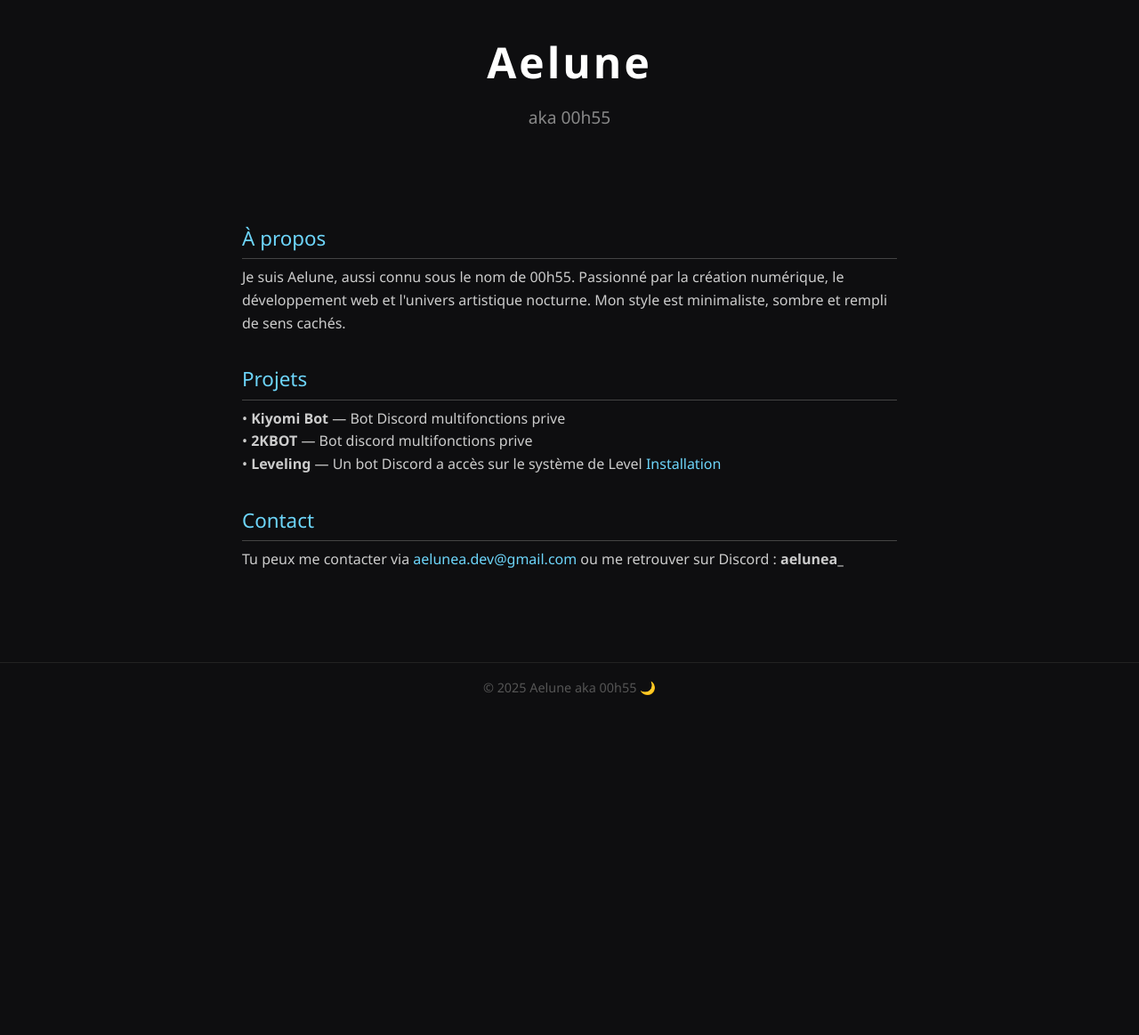
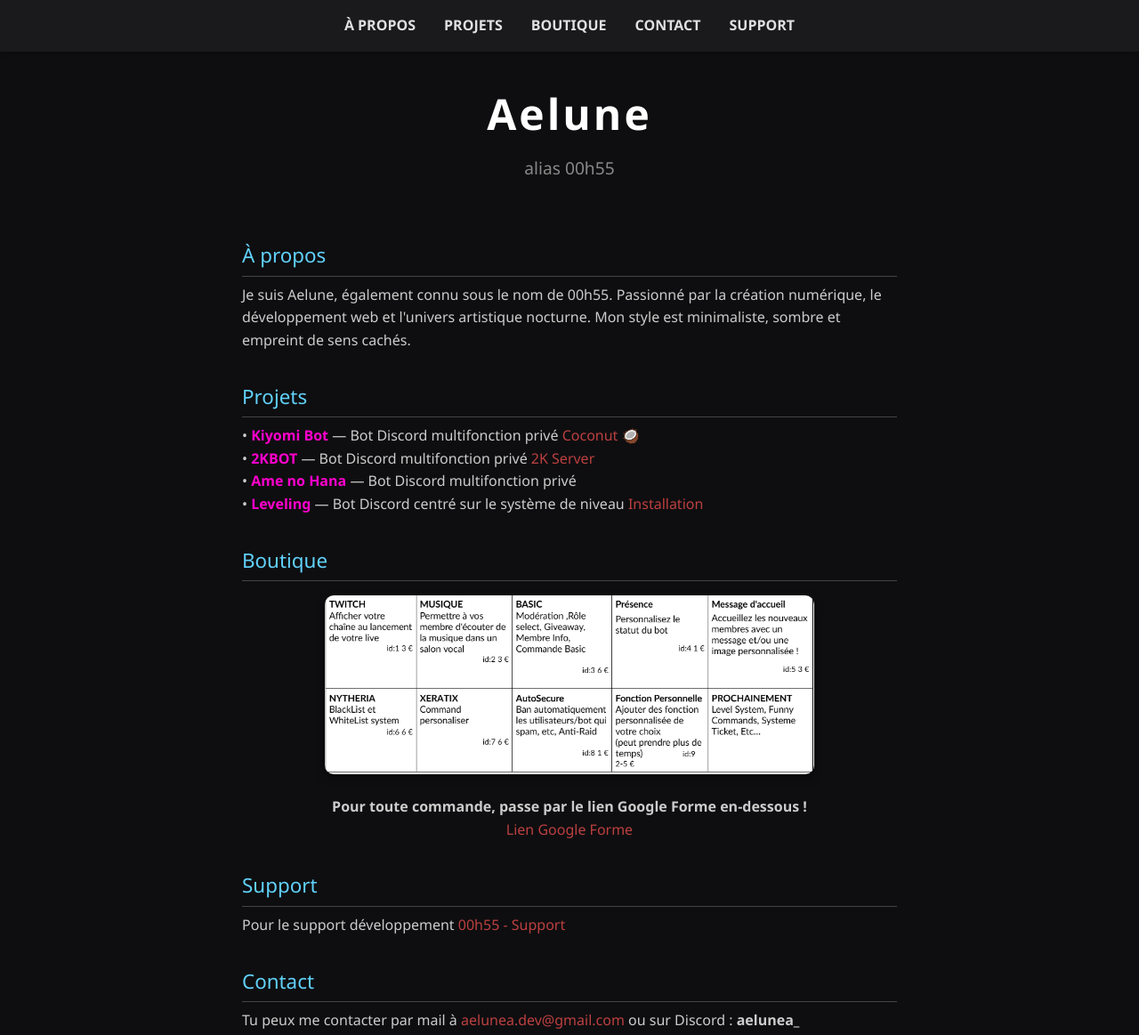
Before and after one commit to 00h55/portfolio, a plain HTML site: page index.html in a window 1280 px wide. Shown: the top 1163 px of the page at 89% size. Before the commit the page ends 800 px from the top, so only its background shows below. Drawn offline with Linux system fonts and the light colour scheme.

Commit message:
UPDATE for index.html, ADD style.css

```diff
--- a/index.html
+++ b/index.html
@@ -1,117 +1,71 @@
 <!DOCTYPE html>
 <html lang="fr">
-  <link rel="shortcut icon" href="image.png"image/x-icon">
 <head>
-  <meta charset="UTF-8">
-  <meta name="viewport" content="width=device-width, initial-scale=1">
+  <meta charset="UTF-8" />
+  <meta name="viewport" content="width=device-width, initial-scale=1" />
   <title>Aelune — 00h55</title>
-  <style>
-    /* Global Reset */
-    * {
-      margin: 0;
-      padding: 0;
-      box-sizing: border-box;
-    }
-
-    body {
-      font-family: 'Segoe UI', sans-serif;
-      background-color: #0e0e10;
-      color: #e0e0e0;
-      line-height: 1.6;
-      min-height: 100vh;
-      display: flex;
-      flex-direction: column;
-      justify-content: space-between;
-    }
-
-    header {
-      padding: 2rem;
-      text-align: center;
-    }
-
-    h1 {
-      font-size: 3rem;
-      color: #ffffff;
-      letter-spacing: 3px;
-    }
-
-    h2 {
-      font-size: 1.2rem;
-      font-weight: 400;
-      color: #888;
-      margin-top: 0.5rem;
-    }
-
-    main {
-      padding: 2rem;
-      max-width: 800px;
-      margin: 0 auto;
-    }
-
-    section {
-      margin-bottom: 2rem;
-    }
-
-    .section-title {
-      color: #6dd5fa;
-      margin-bottom: 0.5rem;
-      font-size: 1.4rem;
-      border-bottom: 1px solid #444;
-      padding-bottom: 0.3rem;
-    }
-
-    p {
-      color: #ccc;
-      margin-top: 0.5rem;
-    }
-
-    footer {
-      text-align: center;
-      padding: 1rem;
-      color: #555;
-      font-size: 0.9rem;
-      border-top: 1px solid #222;
-    }
-
-    a {
-      color: #6dd5fa;
-      text-decoration: none;
-    }
-
-    a:hover {
-      text-decoration: underline;
-    }
-  </style>
+  <link rel="shortcut icon" href="image.png" type="image/x-icon" />
+  <link rel="stylesheet" href="style.css" />
 </head>
 <body>
+  <nav>
+    <ul>
+      <li><a href="#about">À propos</a></li>
+      <li><a href="#projects">Projets</a></li>
+      <li><a href="#shop">Boutique</a></li>
+      <li><a href="#contact">Contact</a></li>
+      <li><a href="#support">Support</a></li>
+    </ul>
+  </nav>
+
   <header>
     <h1>Aelune</h1>
-    <h2>aka 00h55</h2>
+    <h2>alias 00h55</h2>
   </header>
 
   <main>
-    <section>
+    <section id="about">
       <div class="section-title">À propos</div>
-      <p>Je suis Aelune, aussi connu sous le nom de 00h55. Passionné par la création numérique, le développement web et l'univers artistique nocturne. Mon style est minimaliste, sombre et rempli de sens cachés.</p>
+      <p>Je suis Aelune, également connu sous le nom de 00h55. Passionné par la création numérique, le développement web et l'univers artistique nocturne. Mon style est minimaliste, sombre et empreint de sens cachés.</p>
     </section>
 
-    <section>
+    <section id="projects">
       <div class="section-title">Projets</div>
       <p>
-         • <strong>Kiyomi Bot</strong> — Bot Discord multifonctions prive<br>
-         • <strong>2KBOT </strong> — Bot discord multifonctions prive<br>
-         • <strong>Leveling</strong> — Un bot Discord a accès sur le système de Level <a href="https://discord.com/oauth2/authorize?client_id=1369636711256166420">Installation</a><br>
+        • <strong class="KIB">Kiyomi Bot</strong> — Bot Discord multifonction privé <a href="https://discord.gg/kYUfE9scKA">Coconut 🥥</a><br />
+        • <strong class="TKB">2KBOT</strong> — Bot Discord multifonction privé <a href="https://discord.gg/XUcgqA4ZFz">2K Server</a><br/>
+        • <strong class="ANH">Ame no Hana</strong> — Bot Discord multifonction privé<br/>
+        • <strong class="LVL">Leveling</strong> — Bot Discord centré sur le système de niveau <a href="https://discord.com/oauth2/authorize?client_id=1369636711256166420">Installation</a>
       </p>
     </section>
 
-    <section>
+    <section id="shop">
+      <div class="section-title">Boutique</div>
+      <div class="product">
+        <img src="carte.png" alt="Carte de commande" />
+        <p><strong>Pour toute commande, passe par le lien Google Forme en-dessous !</strong><br />
+          <a href="https://forms.gle/V9HJbu9CbkdjY1UEA">Lien Google Forme</a>
+        </p>
+      </div>
+    </section>
+
+
+
+    <section id="support">
+      <div class="section-title">Support</div>
+      <!-- <p>Si tu souhaites soutenir mon travail, tu peux le faire via <a href="https://ko-fi.com/aelune">Ko-fi</a>. Chaque contribution m'aide à continuer mes projets et à créer du contenu de qualité.</p> -->
+
+      <p>Pour le support développement <a href="https://discord.gg/4ER8kTEGqD">00h55 - Support</a></p>
+    </section>
+
+    <section id="contact">
       <div class="section-title">Contact</div>
-      <p>Tu peux me contacter via <a href="mailto:aelunea.dev@gmail.com">aelunea.dev@gmail.com</a> ou me retrouver sur Discord : <strong>aelunea_</strong></p>
+      <p>Tu peux me contacter par mail à <a href="mailto:aelunea.dev@gmail.com">aelunea.dev@gmail.com</a> ou sur Discord : <strong>aelunea_</strong></p>
     </section>
   </main>
 
   <footer>
-    © 2025 Aelune aka 00h55 🌙
+    © 2025 Aelune alias 00h55 🌙
   </footer>
 </body>
 </html>
--- /dev/null
+++ b/style.css
@@ -0,0 +1,153 @@
+* {
+    margin: 0;
+    padding: 0;
+    box-sizing: border-box;
+  }
+
+  body {
+    font-family: 'Segoe UI', sans-serif;
+    background-color: #0e0e10;
+    color: #e0e0e0;
+    line-height: 1.6;
+    min-height: 100vh;
+    display: flex;
+    flex-direction: column;
+    justify-content: space-between;
+  }
+
+  nav {
+    background-color: #1a1a1d;
+    padding: 1rem 2rem;
+    box-shadow: 0 2px 5px rgba(0, 0, 0, 0.2);
+  }
+
+  nav ul {
+    list-style: none;
+    display: flex;
+    justify-content: center;
+    gap: 2rem;
+  }
+
+  nav ul li a {
+    color: #e0e0e0;
+    font-size: 1rem;
+    text-transform: uppercase;
+    font-weight: bold;
+    text-decoration: none;
+    transition: color 0.3s ease;
+    position: relative;
+  }
+
+  nav ul li a:hover {
+    color: #6dd5fa;
+  }
+
+  /* Highlight effect */
+  .highlight {
+    animation: flash 0.1s ease;
+  }
+
+  @keyframes flash {
+    0% {
+      background-color: #6dd5fa;
+      color: #0e0e10;
+    }
+    100% {
+      background-color: transparent;
+      color: #e0e0e0;
+    }
+  }
+
+  header {
+    padding: 2rem;
+    text-align: center;
+  }
+
+  h1 {
+    font-size: 3rem;
+    color: #ffffff;
+    letter-spacing: 3px;
+  }
+
+  h2 {
+    font-size: 1.2rem;
+    font-weight: 400;
+    color: #888;
+    margin-top: 0.5rem;
+  }
+
+  main {
+    padding: 2rem;
+    max-width: 800px;
+    margin: 0 auto;
+  }
+
+  section {
+    margin-bottom: 2rem;
+  }
+
+  .section-title {
+    color: #61d1fa;
+    margin-bottom: 0.5rem;
+    font-size: 1.4rem;
+    border-bottom: 1px solid #444;
+    padding-bottom: 0.3rem;
+  }
+
+  p {
+    color: #ccc;
+    margin-top: 0.5rem;
+  }
+
+  .product {
+    display: flex;
+    flex-direction: column;
+    align-items: center;
+    text-align: center;
+    margin-top: 1rem;
+  }
+
+  .product img {
+    max-width: 300%;
+    width: 550px;
+    height: auto;
+    object-fit: cover;
+    border-radius: 10px;
+    margin-bottom: 1rem;
+    box-shadow: 0 4px 10px rgba(0, 0, 0, 0.5);
+  }
+
+  footer {
+    text-align: center;
+    padding: 1rem;
+    color: #555;
+    font-size: 0.9rem;
+    border-top: 1px solid #222;
+  }
+
+  a {
+    color: #bc4040;
+    text-decoration: none;
+  }
+
+  a:hover {
+    color: #c584fd;
+    text-decoration: underline;
+    font-style: italic;
+  }
+  .KIB{
+    color: #ff00cc;
+    text-decoration: none;
+  }
+  .TKB{
+    color: #ff00cc;
+    text-decoration: none;
+  }
+  .ANH{
+    color: #ff00cc;
+    text-decoration: none;
+  }
+  .LVL{
+    color: #ff00cc;
+    text-decoration: none;
+  }
```
Also changed, not shown: carte.png (added).
